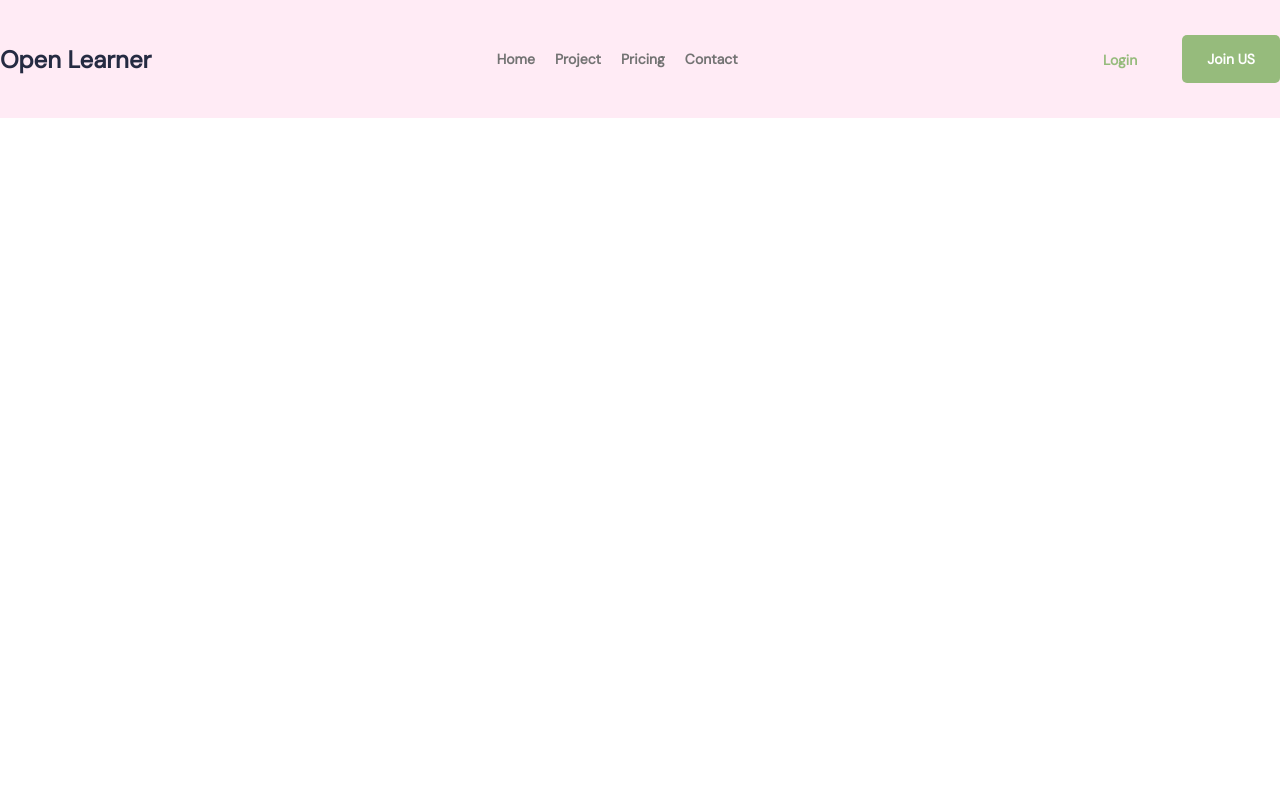
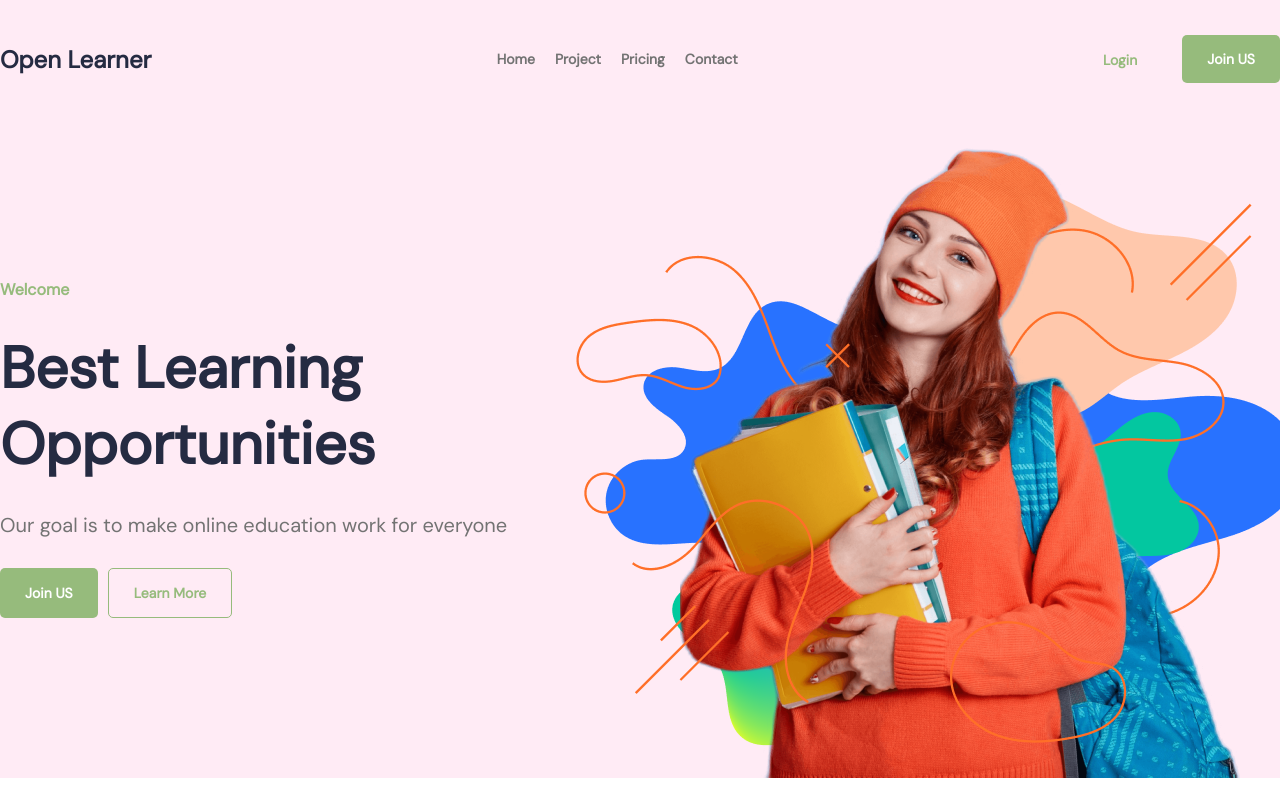
Before and after one commit to ProdipKumarShil/openLearner, a PHP site: page / in a window 1280 px wide. Run offline with PHP 8.4, Linux system fonts and the light colour scheme.

Commit message:
banner complete

```diff
--- a/css/style.css
+++ b/css/style.css
@@ -66,3 +66,42 @@ nav ul li {
   font-size: 14px;
   font-weight: 700;
 }
+
+.bannerAndImg{
+  display: grid;
+  grid-template-columns: 1fr 1fr;
+  align-items: center;
+}
+.wlc{
+  color: #96BB7C;
+  font-size: 16px;
+  font-weight: 700;
+}
+.header{
+  color: #252B42;
+  font-size: 58px;
+  font-weight: 700;
+}
+.para{
+  font-size: 20px;
+  color: #737373;
+  font-weight: 400;
+}
+.buttons{
+  display: flex;
+  gap: 10px;
+}
+.secondaryBtn{
+  padding: 15px 25px;
+  border: 1px solid #96BB7C;
+  border-radius: 5px;
+  font-size: 14px;
+  font-weight: 700;
+  color: #96BB7C;
+  background-color: Transparent;
+}
+.textBanner{
+  display: flex;
+  flex-direction: column;
+  gap: 30px;
+}
--- a/index.php
+++ b/index.php
@@ -25,6 +25,20 @@
           <button class="primaryBtn">Join US</button>
         </div>
       </nav>
+    </div>
+
+    <!-- img and banner -->
+    <div class="bannerAndImg myWidth">
+      <div class="textBanner">
+        <p class="wlc">Welcome</p>
+        <p class="header">Best Learning Opportunities</p>
+        <p class="para">Our goal is to make online education work for everyone</p>
+        <div class="buttons">
+          <button class="primaryBtn">Join US</button>
+          <button class="secondaryBtn">Learn More</button>
+        </div>
+      </div>
+      <img src="./imgs/none.png" alt="">
     </div>
   </section>
   <!-- Banner and nav -->
```
Also changed, not shown: imgs/none.png (added).
